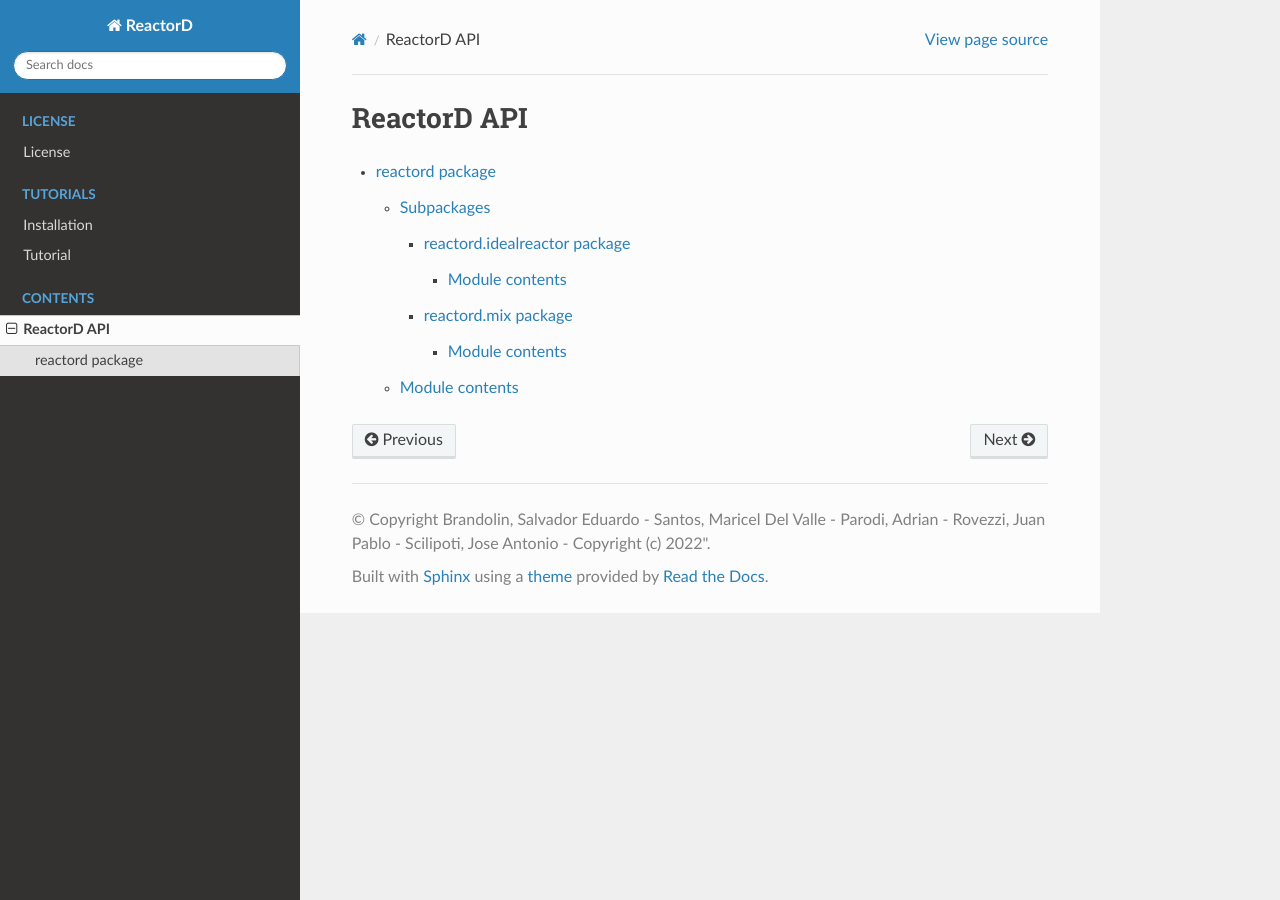
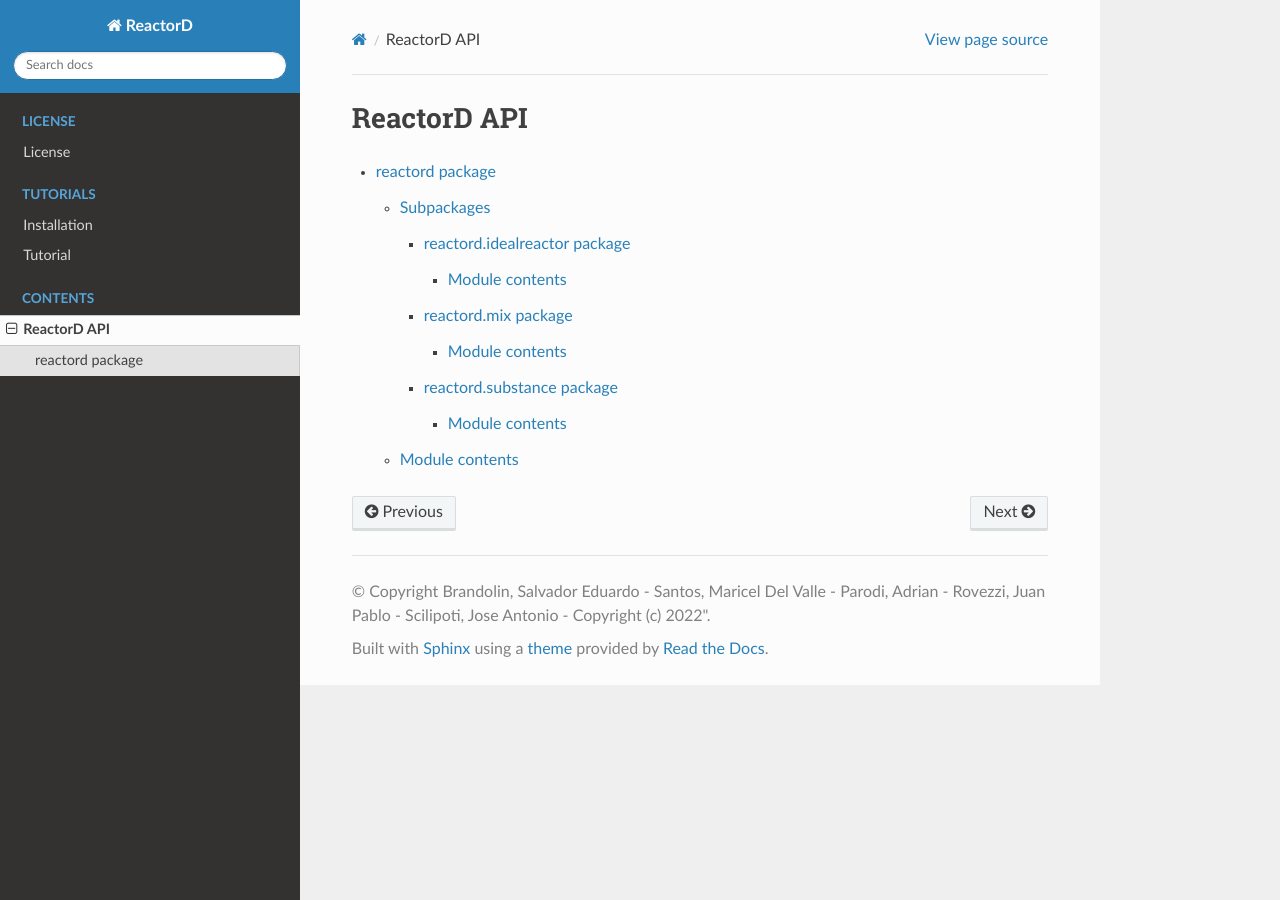
Before and after one commit to SalvadorBrandolin/ReactorD, a Sphinx documentation site: the page built from docs/source/modules.rst, in a window 1280 px wide. Built offline with Sphinx 7.4.7 and the Read the Docs theme 2.0.0, drawn with Linux system fonts in a browser that asks for light colours.

Commit message:
substance becomes module

```diff
--- /dev/null
+++ b/docs/source/reactord.substance.rst
@@ -0,0 +1,10 @@
+reactord.substance package
+==========================
+
+Module contents
+---------------
+
+.. automodule:: reactord.substance
+   :members:
+   :undoc-members:
+   :show-inheritance:
```
Also changed, not shown: docs/source/reactord.rst (+7 -1 lines).
